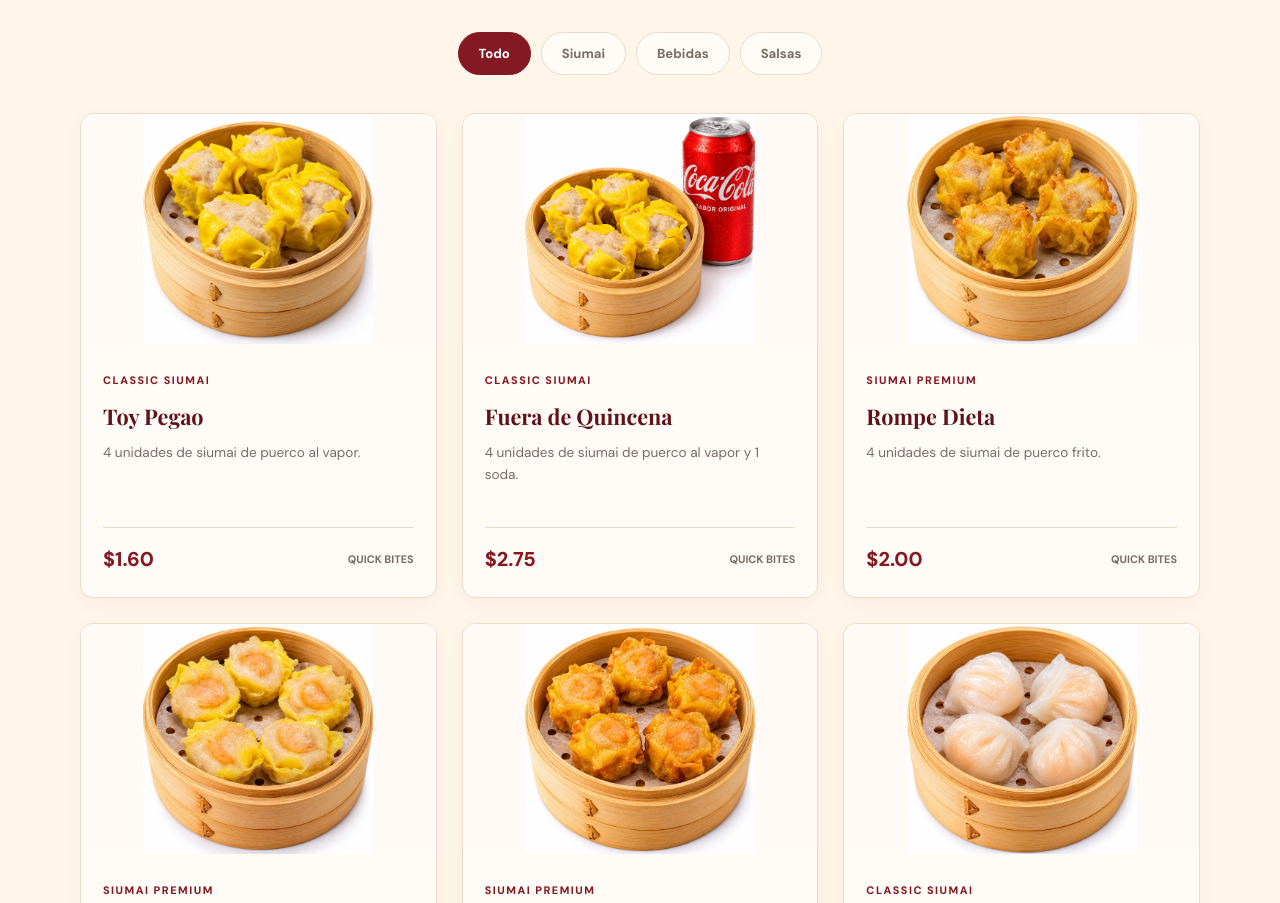
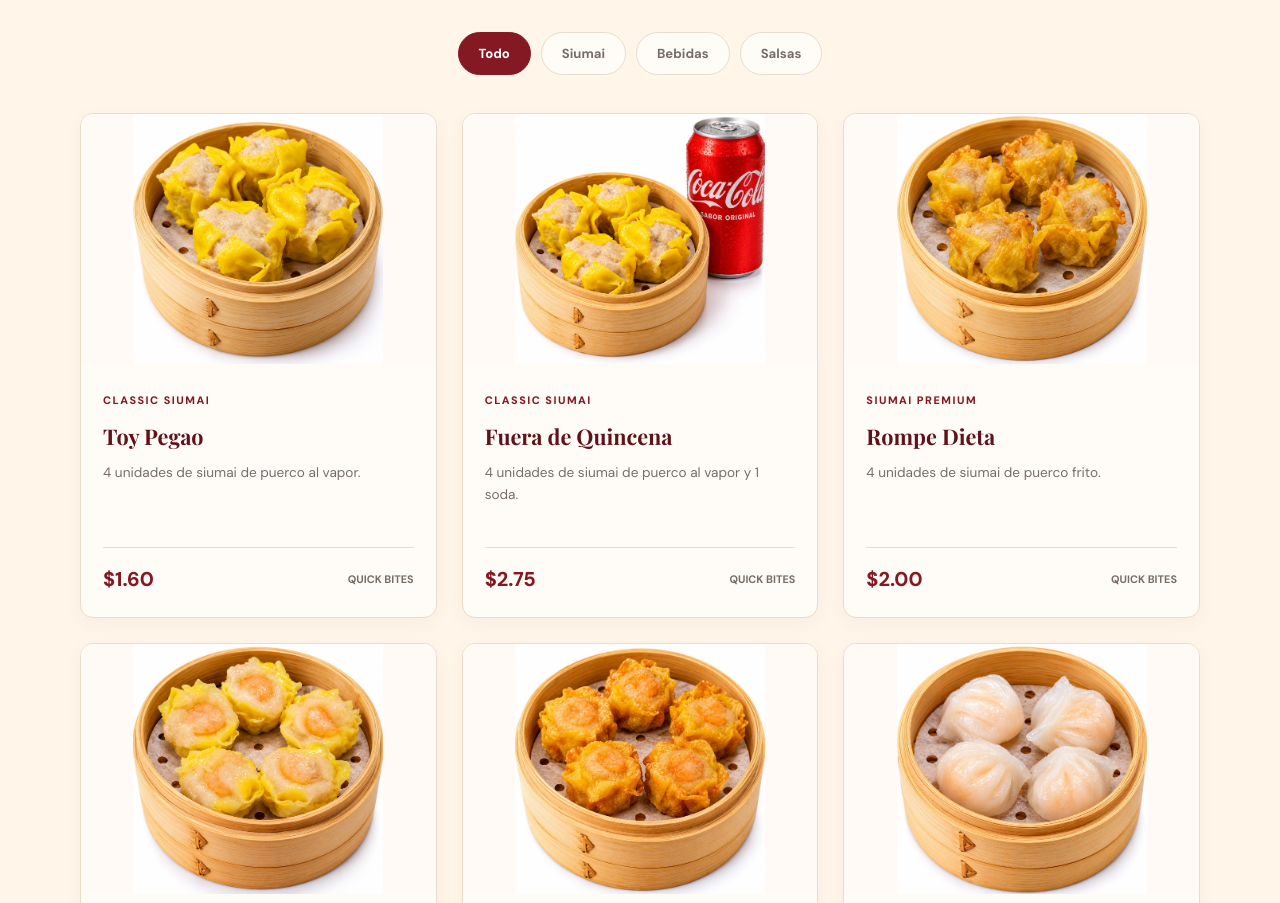
Before and after one commit to CristellCP/QuickBites, a plain HTML site: page index.html in a window 1280 px wide. Shown: the part 1115-2018 px from the top of the page. Drawn offline with nearby package versions, Linux system fonts and the light colour scheme.

Commit message:
CORRECCION DE IMAGENES

```diff
--- a/css/styles.css
+++ b/css/styles.css
@@ -434,6 +434,7 @@ img {
   color: var(--white);
 }
 
+
 /* TARJETAS DE PRODUCTOS */
 
 .product-grid {
@@ -453,27 +454,33 @@ img {
 }
 
 .product-card:hover {
-  transform: translateY(-6px);
+  transform: translateY(-4px);
   box-shadow: var(--shadow);
 }
 
+/* CONTENEDOR DE IMÁGENES */
+
 .product-image {
-  height: 230px;
+  width: 100%;
+  height: 250px;
+  display: flex;
+  align-items: center;
+  justify-content: center;
   overflow: hidden;
-  background: #F1E2CF;
+  background: #fffaf5;
 }
 
-.product-card img {
+/* IMAGEN COMPLETA SIN RECORTES */
+
+.product-image img {
   width: 100%;
-  height: 230px;
-  object-fit: contain;
+  height: 100%;
+  max-width: 100%;
+  object-fit: contain !important;
   object-position: center;
   display: block;
-  background-color: #fffaf5;
-}
-
-.product-card:hover .product-image img {
-  transform: scale(1.06);
+  transform: none !important;
+  transition: none;
 }
 
 .product-info {
@@ -924,8 +931,14 @@ img {
     gap: 20px;
   }
 
-  .product-image {
-    height: 250px;
+ .product-image {
+  height: 250px;
+  }
+
+  .product-image img {
+    width: 100%;
+    height: 100%;
+    object-fit: contain !important;
   }
 
   .product-info > p {
--- a/js/script.js
+++ b/js/script.js
@@ -176,7 +176,7 @@ function renderSauces() {
 
       <p class="sauces-list-note">
         Máximo 2 salsas por combo.
-        Salsa clasica adicional $0.10
+        Salsa clasica adicional $0.10.
         Salsa premium adicional $0.25
       </p>
 
```
